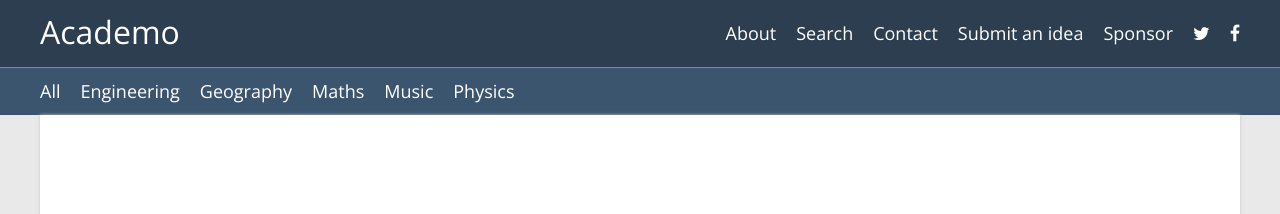
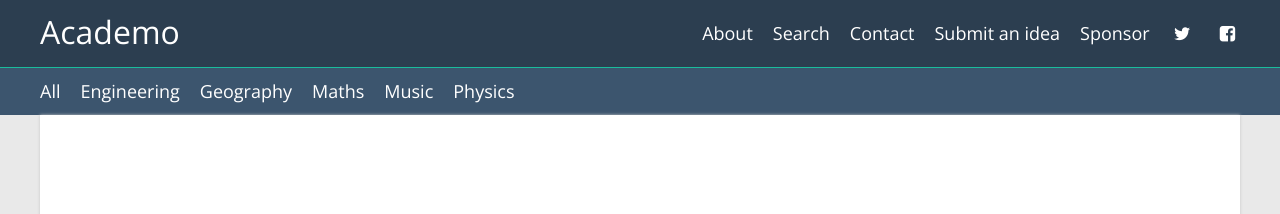
Before and after one commit to edwardball/academo.org, a Jekyll site: the page built from index.html, in a window 1280 px wide. Shown: the top 214 px of the page. Built offline with Jekyll 4.4.1, drawn with Linux system fonts in a browser that asks for light colours; nearby versions of some CDN libraries; Markdown is read by kramdown in place of the engine named in the settings; comment, search, counter and statistics services are not loaded.

Commit message:
Use fontello to remove dependency on font cdn

```diff
--- a/_includes/header.html
+++ b/_includes/header.html
@@ -7,7 +7,6 @@
 	{% if page.url == "/" %}<meta name="google-site-verification" content="e-G7_FBQBrCiTbxovimqQQxUkQ3sc5s1oYrSOCKUZPM" />{% endif %}
 	<link rel="shortcut icon" type="image/x-icon" href="/favicon.ico">
 	<link rel="stylesheet" href="/scss/main.css?v={{ site.time | date: "%s" }}">
-	<link rel="stylesheet" href="https://maxcdn.bootstrapcdn.com/font-awesome/4.5.0/css/font-awesome.min.css">
 
 	{% strip %}
 		{% if page.layout == 'demo' %}
@@ -56,8 +55,8 @@
 					<li><a class="{% if page.url == '/submit-an-idea/' %} current {% endif %}" href="/submit-an-idea/">Submit an idea</a></li>
 					<li><a class="{% if page.url == '/sponsor/' %} current {% endif %}" href="/sponsor/">Sponsor</a></li>
 					</li>
-					<li class="social--twitter"><a target='_blank' href="https://twitter.com/AcademoOrg"><i class="fa fa-twitter"></i></a></li>
-					<li class="social--facebook"><a target='_blank' href="https://facebook.com/academo.org"><i class="fa fa-facebook"></i></a></li>
+					<li class="social--twitter"><a target='_blank' href="https://twitter.com/AcademoOrg"><i class="icon-twitter"></i></a></li>
+					<li class="social--facebook"><a target='_blank' href="https://facebook.com/academo.org"><i class="icon-facebook"></i></a></li>
 				</ul>
 			</div>
 		</div>
--- a/scss/main.scss
+++ b/scss/main.scss
@@ -5,6 +5,7 @@
 
 @import "variables";
 @import "helpers";
+@import "vendor/fontello";
 @import "vendor/normalize";
 @import "typography";
 @import "common";
--- /dev/null
+++ b/scss/vendor/fontello.scss
@@ -0,0 +1,60 @@
+@font-face {
+  font-family: 'fontello';
+  src: url('/fonts/fontello/fontello.eot?76394341');
+  src: url('/fonts/fontello/fontello.eot?76394341#iefix') format('embedded-opentype'),
+       url('/fonts/fontello/fontello.woff2?76394341') format('woff2'),
+       url('/fonts/fontello/fontello.woff?76394341') format('woff'),
+       url('/fonts/fontello/fontello.ttf?76394341') format('truetype'),
+       url('/fonts/fontello/fontello.svg?76394341#fontello') format('svg');
+  font-weight: normal;
+  font-style: normal;
+}
+/* Chrome hack: SVG is rendered more smooth in Windozze. 100% magic, uncomment if you need it. */
+/* Note, that will break hinting! In other OS-es font will be not as sharp as it could be */
+/*
+@media screen and (-webkit-min-device-pixel-ratio:0) {
+  @font-face {
+    font-family: 'fontello';
+    src: url('../font/fontello.svg?76394341#fontello') format('svg');
+  }
+}
+*/
+
+ [class^="icon-"]:before, [class*=" icon-"]:before {
+  font-family: "fontello";
+  font-style: normal;
+  font-weight: normal;
+  speak: never;
+
+  display: inline-block;
+  text-decoration: inherit;
+  width: 1em;
+  margin-right: .2em;
+  text-align: center;
+  /* opacity: .8; */
+
+  /* For safety - reset parent styles, that can break glyph codes*/
+  font-variant: normal;
+  text-transform: none;
+
+  /* fix buttons height, for twitter bootstrap */
+  line-height: 1em;
+
+  /* Animation center compensation - margins should be symmetric */
+  /* remove if not needed */
+  margin-left: .2em;
+
+  /* you can be more comfortable with increased icons size */
+  /* font-size: 120%; */
+
+  /* Font smoothing. That was taken from TWBS */
+  -webkit-font-smoothing: antialiased;
+  -moz-osx-font-smoothing: grayscale;
+
+  /* Uncomment for 3D effect */
+  /* text-shadow: 1px 1px 1px rgba(127, 127, 127, 0.3); */
+}
+
+.icon-link-ext:before { content: '\f08e'; } /* '' */
+.icon-twitter:before { content: '\f099'; } /* '' */
+.icon-facebook:before { content: '\f308'; } /* '' */
```
Also changed, not shown: fonts/fontello/LICENSE.txt (added), fonts/fontello/fontello.svg (added), fonts/fontello/fontello.ttf (added), fonts/fontello/fontello.woff (added), fonts/fontello/fontello.woff2 (added), 1 other file.
